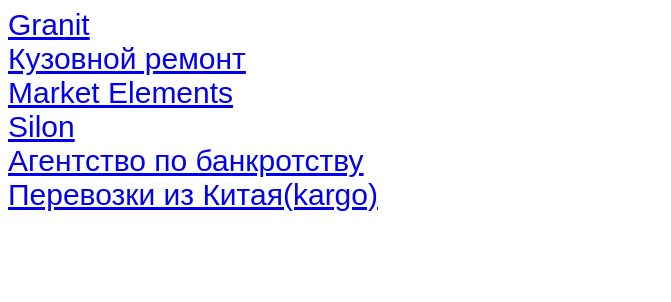
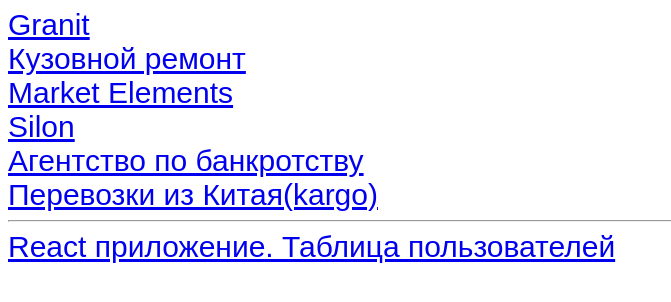
Before and after one commit to zheeenyaaa/zheeenyaaa.github.io, a plain HTML site: page index.html in a window 1280 px wide. Shown: the whole page, without its empty margins (0-671 px from the left). Drawn offline with Linux system fonts and the light colour scheme.

Commit message:
add new react app

```diff
--- a/index.html
+++ b/index.html
@@ -21,5 +21,8 @@
 	<a href="/bankruptcy-agency">Агентство по банкротству</a>
 	<a href="/kargo">Перевозки из Китая(kargo)</a>
 
+	<hr>
+	<a href="/users_table">React приложение. Таблица пользователей</a>
+
 </body>
 </html>
```
